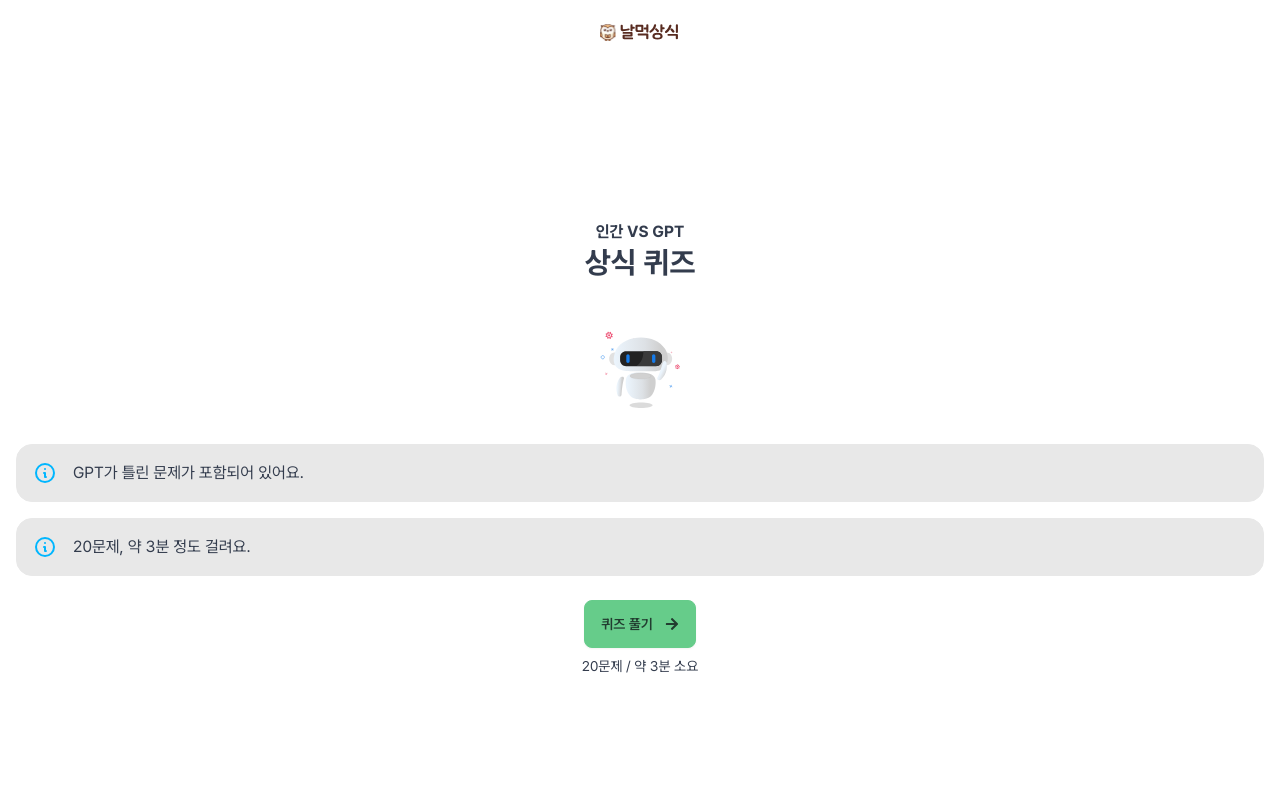
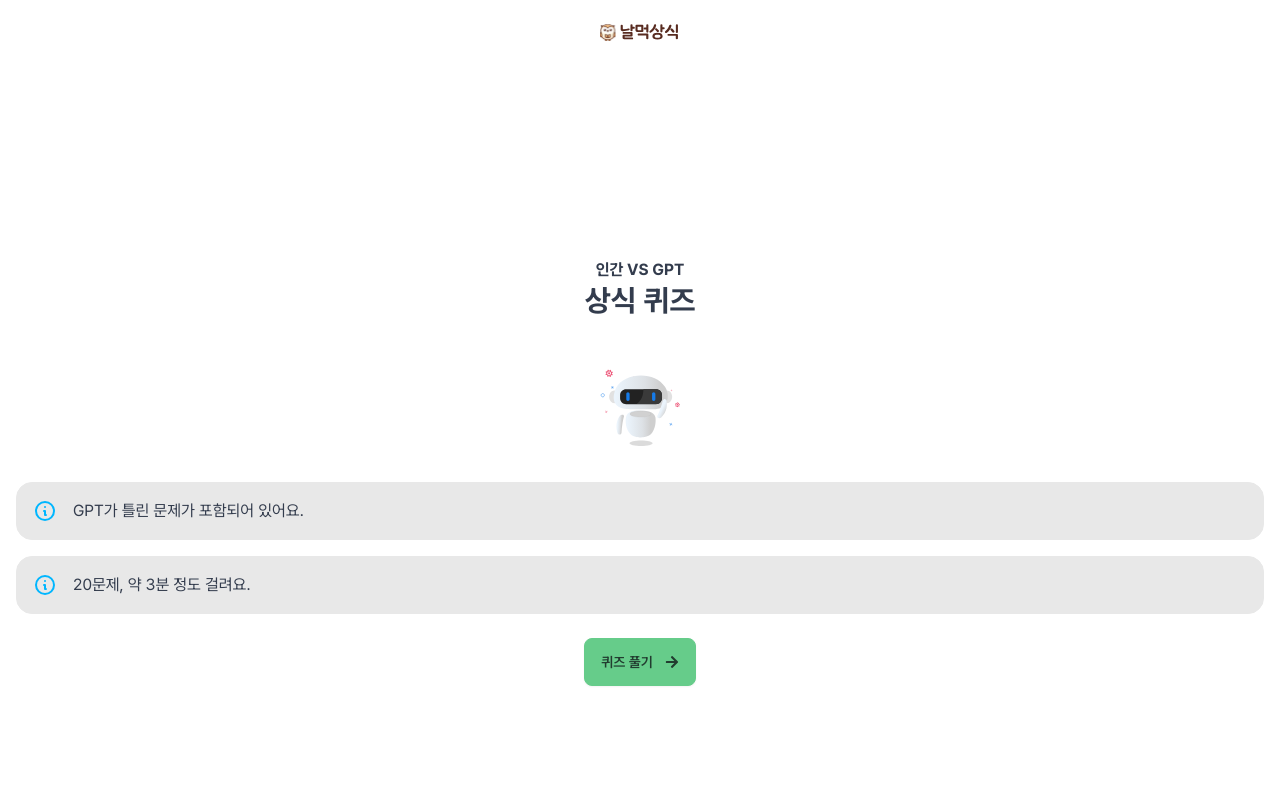
Before and after one commit to jungeol-h/quiz-vs, a Next.js app: page / in a window 1280 px wide. Shown: the top 800 px of the page. Built offline with nearby package versions, Linux system fonts and the light colour scheme.

Commit message:
refactor: Remove unnecessary paragraph in Home component

```diff
--- a/app/page.tsx
+++ b/app/page.tsx
@@ -79,7 +79,6 @@ export default function Home() {
           <FaArrowRight className="ml-1" />
         </button>
       </Link>
-      <p className="text-sm mt-2 mb-12">20문제 / 약 3분 소요</p>
     </div>
   );
 }
```
